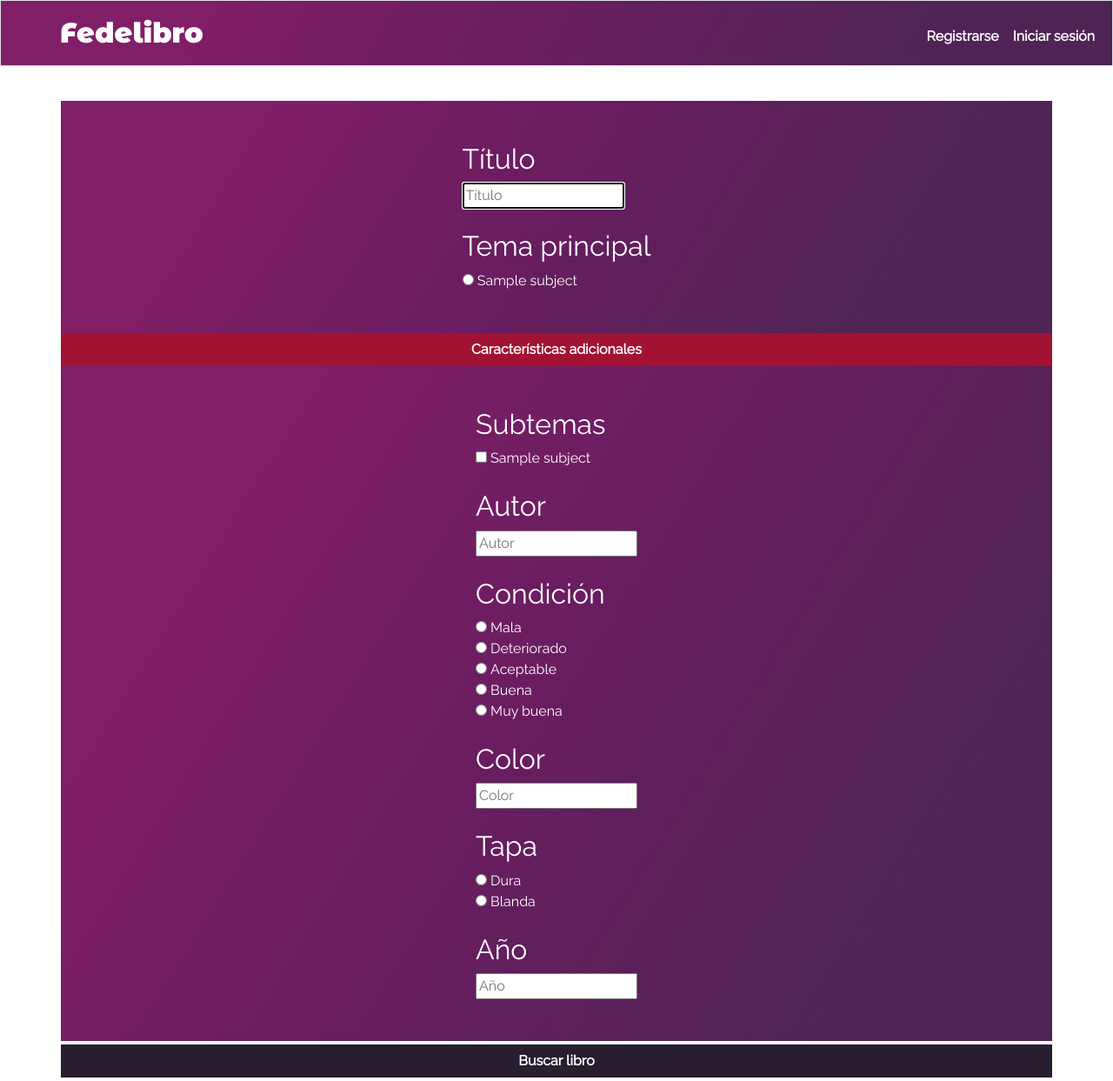
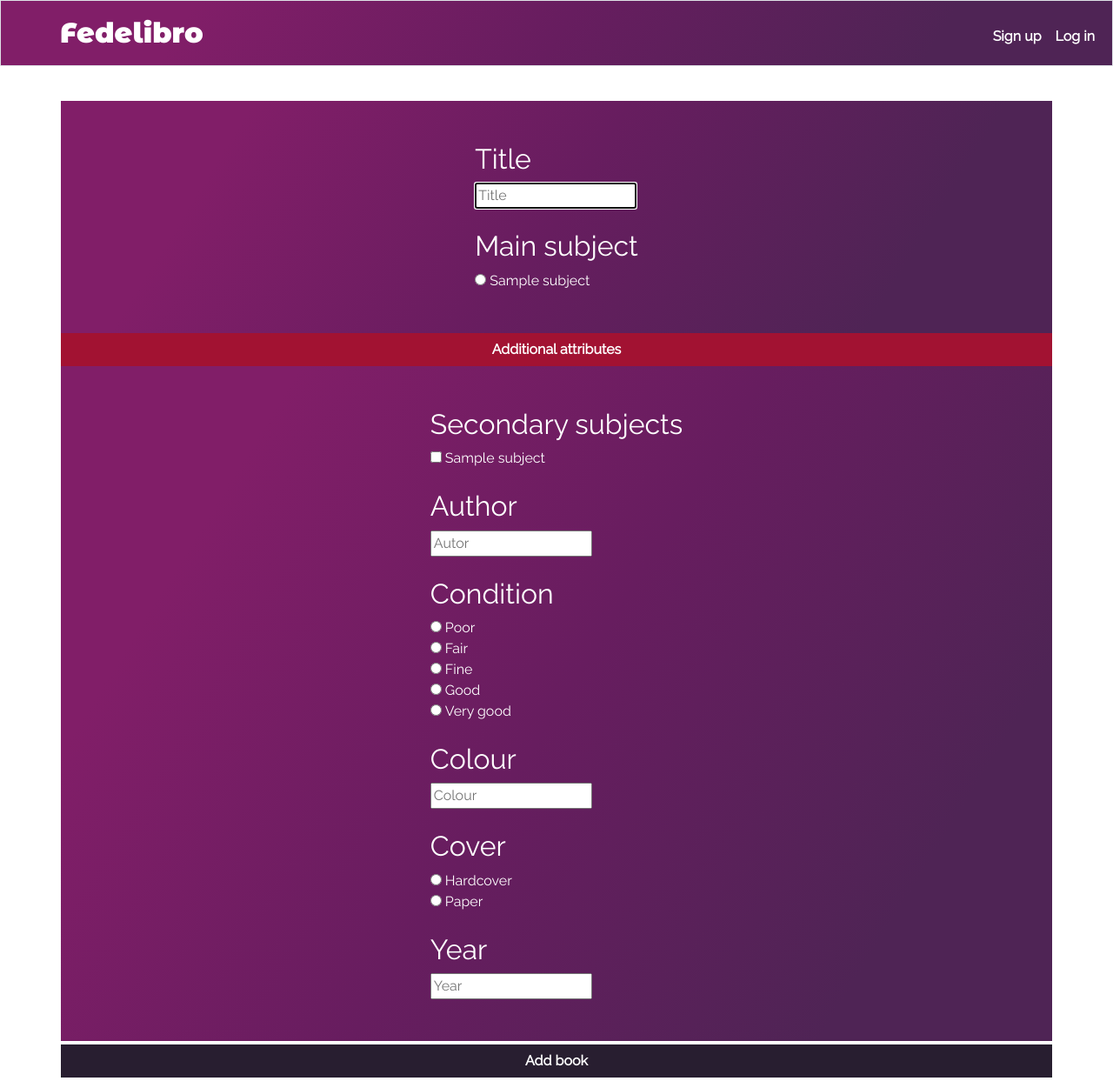
Before and after one commit to FedeLopez17/fedelibro, a Flask app: template templates/search-english.html in a window 1280 px wide, after a click on "Additional attributes". Shown: the whole page at 87% size. Run offline with Flask 2, Linux system fonts and the light colour scheme; the template is opened without the code that fills it: most values are stand-ins (such as "Sample title", 1, 10 or a date in 2020); some libraries are stand-ins or nearby versions.

Commit message:
Translated pages to english

```diff
--- a/templates/about-english.html
+++ b/templates/about-english.html
@@ -1,7 +1,7 @@
 {% extends "layout-english.html" %}
 
 {% block title %}
-    FedeLibro | Información - eng
+    FedeLibro | About
 {% endblock %}
 
 {% block stylesheet %}
--- a/templates/found-spanish.html
+++ b/templates/found-spanish.html
@@ -40,7 +40,7 @@
         </table>
     </div>
                 <div class = "container p-5">
-                <input class = "button" type ="submit" name ="delete" value ="Borrar libro/s seleccionados">
+                <input class = "button" type ="submit" name ="delete" value ="Borrar libro seleccionados">
                 </div>
                 </form>
     {% else %}
@@ -100,7 +100,7 @@
         </table>
         </div>
                 <div class = "container p-5">
-                <input class = "button" type ="submit" name ="delete" value ="Borrar libro/s seleccionados">
+                <input class = "button" type ="submit" name ="delete" value ="Borrar libro seleccionado">
                 </div>
                 </form>
     {% else %}
@@ -159,7 +159,7 @@
         </table>
         </div>
                 <div class = "container p-5">
-                <input class = "button" type ="submit" name ="delete" value ="Borrar libro/s seleccionados">
+                <input class = "button" type ="submit" name ="delete" value ="Borrar libro seleccionado">
                 </div>
                 </form>
     {% else %}
--- a/templates/layout-english.html
+++ b/templates/layout-english.html
@@ -1,6 +1,6 @@
 <!DOCTYPE html>
 
-<html lang="es" translate = "no">
+<html lang="en" translate = "no">
 
     <head>
         <meta charset="utf-8">
@@ -32,10 +32,10 @@
                 <div class="collapse navbar-collapse" id="navbar">
                     {% if session["user_id"] %}
                         <ul class="navbar-nav me-auto mt-2">
-                            <li class="nav-item"><a class="nav-link" href="/">Índice</a></li>
-                            <li class="nav-item"><a class="nav-link" href="/add">Añadir</a></li>
-                            <li class="nav-item"><a class="nav-link" href="/search">Buscar</a></li>
-                            <li class="nav-item"><a class="nav-link" href="/about">información</a></li>
+                            <li class="nav-item"><a class="nav-link" href="/">Index</a></li>
+                            <li class="nav-item"><a class="nav-link" href="/add">Add</a></li>
+                            <li class="nav-item"><a class="nav-link" href="/search">Search</a></li>
+                            <li class="nav-item"><a class="nav-link" href="/about">About</a></li>
 
                         </ul>
                         <ul class="navbar-nav ms-auto mt-2">
@@ -44,15 +44,15 @@
                             {{username}}
                             </button>
                             <ul class="dropdown-menu">
-                            <li class="nav-item"><a class="nav-link, dropdown-item" href="/settings">Configuración</a></li>
-                            <li class="nav-item"><a class="nav-link, dropdown-item" href="/logout">Cerrar sesión</a></li>
+                            <li class="nav-item"><a class="nav-link, dropdown-item" href="/settings">Settings</a></li>
+                            <li class="nav-item"><a class="nav-link, dropdown-item" href="/logout">Log out</a></li>
                             </ul>
                             </div>
                         </ul>
                     {% else %}
                         <ul class="navbar-nav ms-auto mt-2">
-                            <li class="nav-item"><a class="nav-link" href="/register"><b>Registrarse</b></a></li>
-                            <li class="nav-item"><a class="nav-link" href="/login"><b>Iniciar sesión</b></a></li>
+                            <li class="nav-item"><a class="nav-link" href="/register"><b>Sign up</b></a></li>
+                            <li class="nav-item"><a class="nav-link" href="/login"><b>Log in</b></a></li>
                         </ul>
                     {% endif %}
                 </div>
--- a/templates/search-english.html
+++ b/templates/search-english.html
@@ -1,7 +1,7 @@
 {% extends "layout-english.html" %}
 
 {% block title %}
-    FedeLibro | Buscar libro - eng
+    FedeLibro | Search
 {% endblock %}
 
 {% block stylesheet %}
@@ -17,14 +17,14 @@
 {% if error == 1 %}
     <div class="alert alert-danger alert-dismissible fade show">
         <button type="button" class="btn-close" data-bs-dismiss="alert"></button>
-        <strong>Ningun libro fue borrado.</strong> ¡No seleccionaste ningun libro para borrar!
+        <strong>Error.</strong> You didn't select any book!
     </div>
 {% endif %}
 
 {% if error == 2 %}
     <div class="alert alert-danger alert-dismissible fade show">
         <button type="button" class="btn-close" data-bs-dismiss="alert"></button>
-        <strong>Error de búsqueda.</strong> ¡Por favor rellena los campos obligatorios!
+        <strong>Error.</strong> Please fill the obligatory fields!
     </div>
 {% endif %}
 
@@ -32,13 +32,13 @@
     <div id = "required_parent" class = "container p-5 bg-dark text-white">
         <div id = "required">
          <div>
-                <h2>Título</h2>
-                <input type="text" autocomplete="off" autofocus id="title" name="title" placeholder="Título">
+                <h2>Title</h2>
+                <input type="text" autocomplete="off" autofocus id="title" name="title" placeholder="Title">
             </div>
         <div>
             <br>
              <div id = "topic"style="text-align:left; margin:0; padding:0">
-                <h2>Tema principal</h2>
+                <h2>Main subject</h2>
              </div>
             {% for subject in subjects %}
             <input type="radio" class="subjects" name="subjects" value="{{subject}}" id = "{{subject}}">
@@ -50,7 +50,7 @@
 
 <div id = "optional_button" class = "container p-0 my-0 text-white">
     <div class = "d-grid">
-        <button type="button" class="btn btn-block" data-bs-toggle="collapse" data-bs-target="#optional_collapse" style="color:white"><b>Características adicionales</b></button>
+        <button type="button" class="btn btn-block" data-bs-toggle="collapse" data-bs-target="#optional_collapse" style="color:white"><b>Additional attributes</b></button>
     </div>
 </div>
 
@@ -58,43 +58,43 @@
 <div id = "optional_parent" class = "container p-5 bg-dark text-white">
     <div id = "optional">
         <div>
-            <h2>Subtemas</h2>
+            <h2>Secondary subjects</h2>
             {% for subject in subjects %}
             <input type="checkbox" class="subjects_optional" name="subjects_opt" value="{{subject}}" id = "{{subject}}_opt">
             <label for="{{subject}}_opt">{{subject}}</label><br>
             {% endfor %}
         </div>
         <div>
-            <br><h2>Autor</h2>
+            <br><h2>Author</h2>
             <input type="text" autocomplete="off" autofocus id="author" name="author" placeholder="Autor">
         </div>
         <div>
-            <br><h2>Condición</h2>
+            <br><h2>Condition</h2>
             <input type="radio" id="poor" name="condition" value="Mala">
-            <label for="poor">Mala</label><br>
+            <label for="poor">Poor</label><br>
             <input type="radio" id="fair" name="condition" value="Deteriorado">
-            <label for="fair">Deteriorado</label><br>
+            <label for="fair">Fair</label><br>
             <input type="radio" id="fine" name="condition" value="Aceptable">
-            <label for="fine">Aceptable</label><br>
+            <label for="fine">Fine</label><br>
             <input type="radio" id="good" name="condition" value="Buena">
-            <label for="good">Buena</label><br>
+            <label for="good">Good</label><br>
             <input type="radio" id="very_good" name="condition" value="Muy buena">
-            <label for="very_good">Muy buena</label><br>
+            <label for="very_good">Very good</label><br>
         </div>
         <div>
-            <br><h2>Color</h2>
-            <input type="text" autocomplete="off" autofocus id="colour" name="colour" placeholder="Color">
+            <br><h2>Colour</h2>
+            <input type="text" autocomplete="off" autofocus id="colour" name="colour" placeholder="Colour">
         </div>
         <div>
-            <br><h2>Tapa</h2>
+            <br><h2>Cover</h2>
             <input type="radio" id="hardcover" name="cover" value="Hardcover">
-            <label for="hardcover"> Dura </label><br>
+            <label for="hardcover">Hardcover</label><br>
             <input type="radio" id="paper" name="cover" value="Paper">
-            <label for="paper"> Blanda </label><br>
+            <label for="paper">Paper</label><br>
         </div>
         <div>
-            <br><h2>Año</h2>
-            <input type="number" id="year" name="year" placeholder="Año">
+            <br><h2>Year</h2>
+            <input type="number" id="year" name="year" placeholder="Year">
         </div>
 </div>
 </div>
@@ -102,7 +102,7 @@
 </div>
     <div id = "add_button" class = "container p-0 my-1 bg-dark text-white">
         <div class = "d-grid">
-            <button class="btn btn-block" id = "button_search"type="submit"><b>Buscar libro</b></button>
+            <button class="btn btn-block" id = "button_search"type="submit"><b>Add book</b></button>
         </div>
 </div>
 </form>
--- a/templates/settings-spanish.html
+++ b/templates/settings-spanish.html
@@ -25,7 +25,7 @@
 {% if alert == 1 %}
     <div class="alert alert-danger alert-dismissible fade show">
     <button type="button" class="btn-close" data-bs-dismiss="alert"></button>
-    <strong>Error.</strong> ¡Contraseña vieja incorrecta!
+    <strong>Error.</strong> ¡Contraseña actual incorrecta!
     </div>
 {% endif %}
 
@@ -60,7 +60,7 @@
 {% if alert == 6 %}
     <div class="alert alert-success alert-dismissible fade show">
     <button type="button" class="btn-close" data-bs-dismiss="alert"></button>
-    <strong>Éxito.</strong> ¡Lenguaje cambiado correctamente!
+    <strong>Éxito.</strong> ¡Lenguaje cambiado a español!
     </div>
 {% endif %}
 
@@ -92,7 +92,7 @@
 <div id = "new_password_parent" class = "container p-5 bg-dark text-white">
     <div id = "new_password">
         <form action ="/settings" method="post">
-        <input type="password" placeholder="Vieja contraseña" name="old_pass" autocomplete="off" autofocus id="old_pass" required><br>
+        <input type="password" placeholder="Contraseña actual" name="old_pass" autocomplete="off" autofocus id="old_pass" required><br>
         <input type="password" placeholder="Nueva contraseña" name="new_pass" autocomplete="off" autofocus id="new_pass" required><br>
         <input type="password" placeholder="Confirmar contraseña" name="new_pass_confirm" autocomplete="off" autofocus id="new_pass_confirm" required><br>
         <button class="btn" type="submit" style = "margin-top:1vh; width:100%">Cambiar contraseña</button><br>
```
Also changed, not shown: TODO.txt (+7 -6 lines), templates/add-english.html (+22 -22 lines), templates/found-english.html (+29 -29 lines), templates/index-english.html (+23 -23 lines), templates/settings-english.html (+22 -22 lines).
